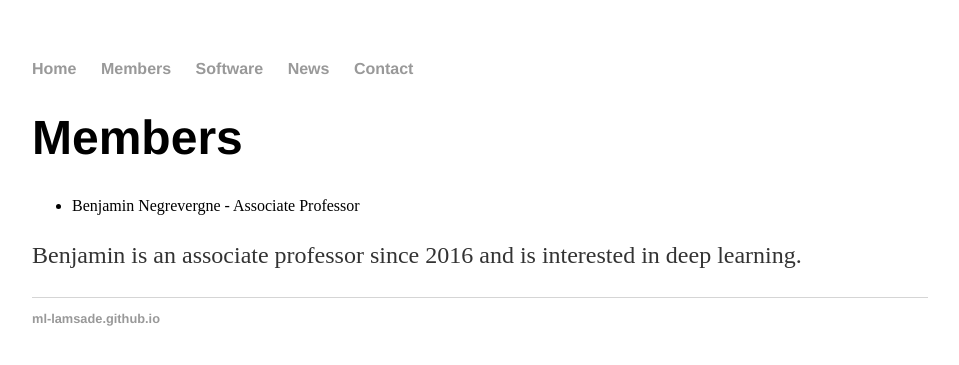
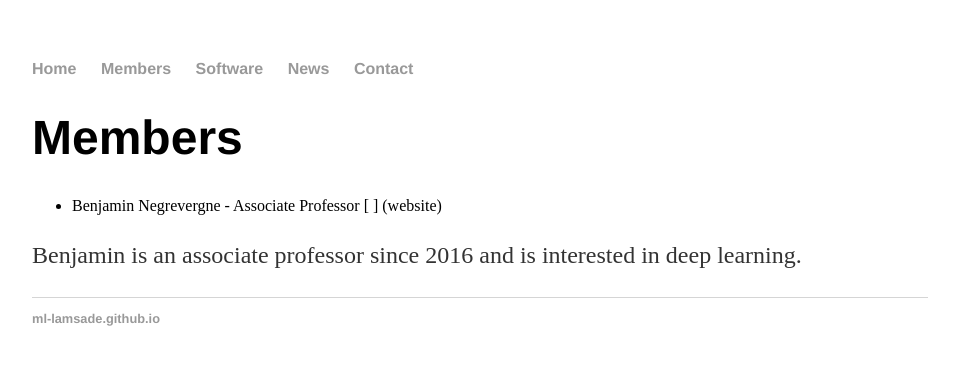
Before and after one commit to ml-lamsade/ml-lamsade.github.io, a Jekyll site: the page built from members.md, in a window 1280 px wide. Shown: the top 365 px of the page, without its empty margins (160-1119 px from the left). Built offline with Jekyll 4.4.1, drawn with Linux system fonts in a browser that asks for light colours.

Commit message:
update website

```diff
--- a/members.md
+++ b/members.md
@@ -4,7 +4,7 @@ title: Members
 ---
 
 {% for member in site.members %}
-  * {{ member.name }} - {{ member.position }}
+  * {{ member.name }} - {{ member.position }} [ {{ member.website }} ] (website)
 
   {{ member.content | markdownify }}
 
```
